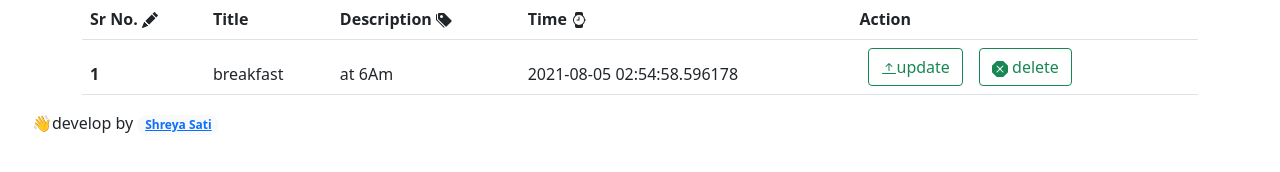
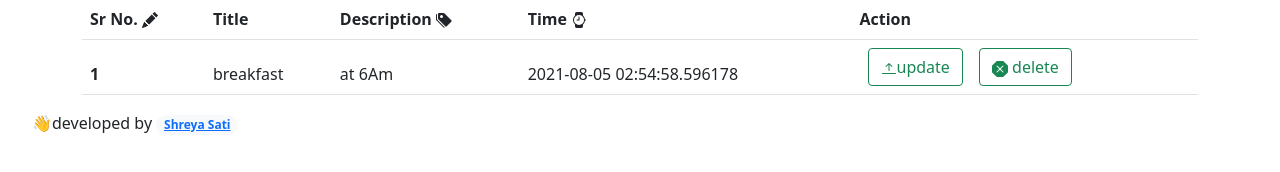
Before and after one commit to shreyasati16/To-Do_web-application, a Flask app: page / in a window 1280 px wide. Shown: the part 488-660 px from the top of the page. Run offline with Flask 2, Linux system fonts and the light colour scheme; data comes from the database, SQL or seed files in the repository.

Commit message:
Update base.html

```diff
--- a/templates/base.html
+++ b/templates/base.html
@@ -68,7 +68,7 @@
 <div>
   <ul>
 
-      <p>👋develop by <span class="badge rounded-pill bg-light text-dark"><a href="https://www.linkedin.com/in/shreya-sati-13b52a1b5/">Shreya Sati</a>
+      <p>👋developed by <span class="badge rounded-pill bg-light text-dark"><a href="https://www.linkedin.com/in/shreya-sati-13b52a1b5/">Shreya Sati</a>
       </span> </p>
   </ul>
 </div>
```
